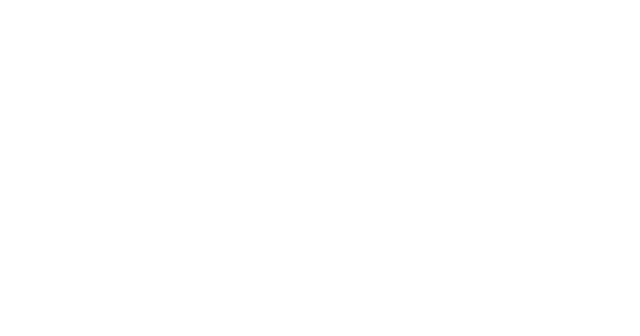
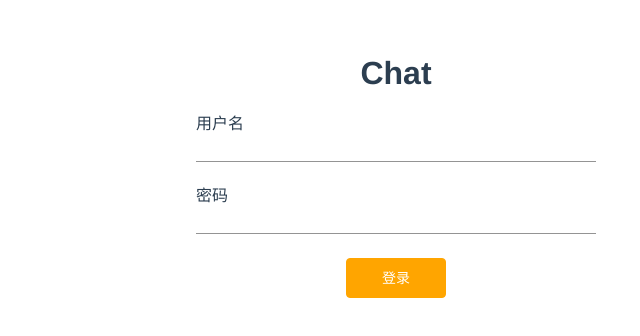
Before and after one commit to ryanlid/vue-chat, a Vue app: page /login in a window 1280 px wide. Shown: the part 126-462 px from the top of the page, without its empty margins (244-884 px from the left). Built offline with nearby package versions, Linux system fonts and the light colour scheme.

Commit message:
feat: 🎸 添加登录登出页面

```diff
--- a/package.json
+++ b/package.json
@@ -11,6 +11,7 @@
     "axios": "^0.19.0",
     "better-scroll": "^1.15.2",
     "core-js": "^2.6.5",
+    "js-cookie": "^2.2.1",
     "vue": "^2.6.10",
     "vue-router": "^3.0.3",
     "vuex": "^3.0.1"
--- a/src/router.js
+++ b/src/router.js
@@ -1,6 +1,5 @@
 import Vue from "vue";
 import Router from "vue-router";
-import Home from "./views/Home.vue";
 
 Vue.use(Router);
 
@@ -11,7 +10,17 @@
     {
       path: "/",
       name: "home",
-      component: Home
+      redirect: "/login"
+    },
+    {
+      path: "/login",
+      name: "login",
+      component: () => import("./views/Login.vue")
+    },
+    {
+      path: "/logout",
+      name: "logout",
+      redirect: "/"
     },
     {
       path: "/list",
--- /dev/null
+++ b/src/views/Login.vue
@@ -0,0 +1,128 @@
+<template>
+  <div class="container-outer">
+    <div class="container">
+      <h1>Chat</h1>
+      <div class="md-field">
+        <label for="username">用户名</label>
+        <input type="text" class="md-input input" />
+      </div>
+      <div class="md-field">
+        <label for="username">密码</label>
+        <input type="text" class="md-input input" />
+      </div>
+      <button @click="login" class="btn">登录</button>
+    </div>
+  </div>
+</template>
+
+<script>
+export default {
+  methods: {
+    login() {
+      this.$router.replace("/list");
+    }
+  }
+};
+</script>
+
+<style lang="less" scoped>
+.container-outer {
+  padding: 160px 35px 0;
+}
+.container {
+  margin: auto;
+  text-align: center;
+  width: 400px;
+  max-width: 100%;
+}
+.input {
+  outline: none;
+  height: 32px;
+  padding: 0;
+  display: block;
+  flex: 1;
+  border: none;
+  background: none;
+  transition: 0.4s cubic-bezier(0.25, 0.8, 0.25, 1);
+  transition-property: font-size, padding-top, color;
+  font-family: inherit;
+  font-size: 16px;
+  line-height: 32px;
+}
+
+.md-field {
+  width: 100%;
+  margin: 4px 0 24px;
+  padding-top: 16px;
+  display: flex;
+  position: relative;
+  font-family: inherit;
+  label {
+    position: absolute;
+    top: 0;
+    left: 0;
+    pointer-events: none;
+    transition: 0.4s cubic-bezier(0.25, 0.8, 0.25, 1);
+    transition-duration: 0.3s;
+    font-size: 16px;
+    line-height: 20px;
+  }
+  .md-input {
+    height: 32px;
+    padding: 0;
+    display: block;
+    flex: 1;
+    border: none;
+    background: none;
+    transition: 0.4s cubic-bezier(0.25, 0.8, 0.25, 1);
+    transition-property: font-size, padding-top, color;
+    font-family: inherit;
+    font-size: 16px;
+    line-height: 32px;
+  }
+  &:after {
+    background-color: rgba(0, 0, 0, 0.42);
+    position: absolute;
+    height: 1px;
+    bottom: 0;
+    right: 0;
+    left: 0;
+    z-index: 1;
+    transition: border 0.3s cubic-bezier(0.4, 0, 0.2, 1),
+      opacity 0.3s cubic-bezier(0.4, 0, 0.2, 1),
+      transform 0s cubic-bezier(0.4, 0, 0.2, 1) 0.3s;
+    will-change: border, opacity, transform;
+    content: " ";
+  }
+}
+.btn {
+  display: inline-block;
+  line-height: 1;
+  white-space: nowrap;
+  cursor: pointer;
+  background: #fff;
+  border: 1px solid #dcdfe6;
+  color: #606266;
+  -webkit-appearance: none;
+  text-align: center;
+  -webkit-box-sizing: border-box;
+  box-sizing: border-box;
+  outline: 0;
+  margin: 0;
+  -webkit-transition: 0.1s;
+  transition: 0.1s;
+  font-weight: 500;
+  padding: 12px 20px;
+  font-size: 14px;
+  border-radius: 4px;
+  width: 100px;
+  color: #fff;
+  background-color: #ffa500;
+  border-color: #ffa500;
+  &:hover {
+    background: #ffb833;
+    border-color: #ffb833;
+    color: #fff;
+  }
+}
+</style>
--- a/src/views/my/Index.vue
+++ b/src/views/my/Index.vue
@@ -13,7 +13,9 @@
       <a target="_blank" href="/about">
         <cell title="关于" is-link></cell>
       </a>
-      <cell title="退出"></cell>
+      <router-link to="/logout">
+        <cell title="退出"></cell>
+      </router-link>
     </cell-group>
     <bottom-tab class="bottom"></bottom-tab>
   </div>
```
Also changed, not shown: src/utils/auth.js (added, +15 -0 lines).
